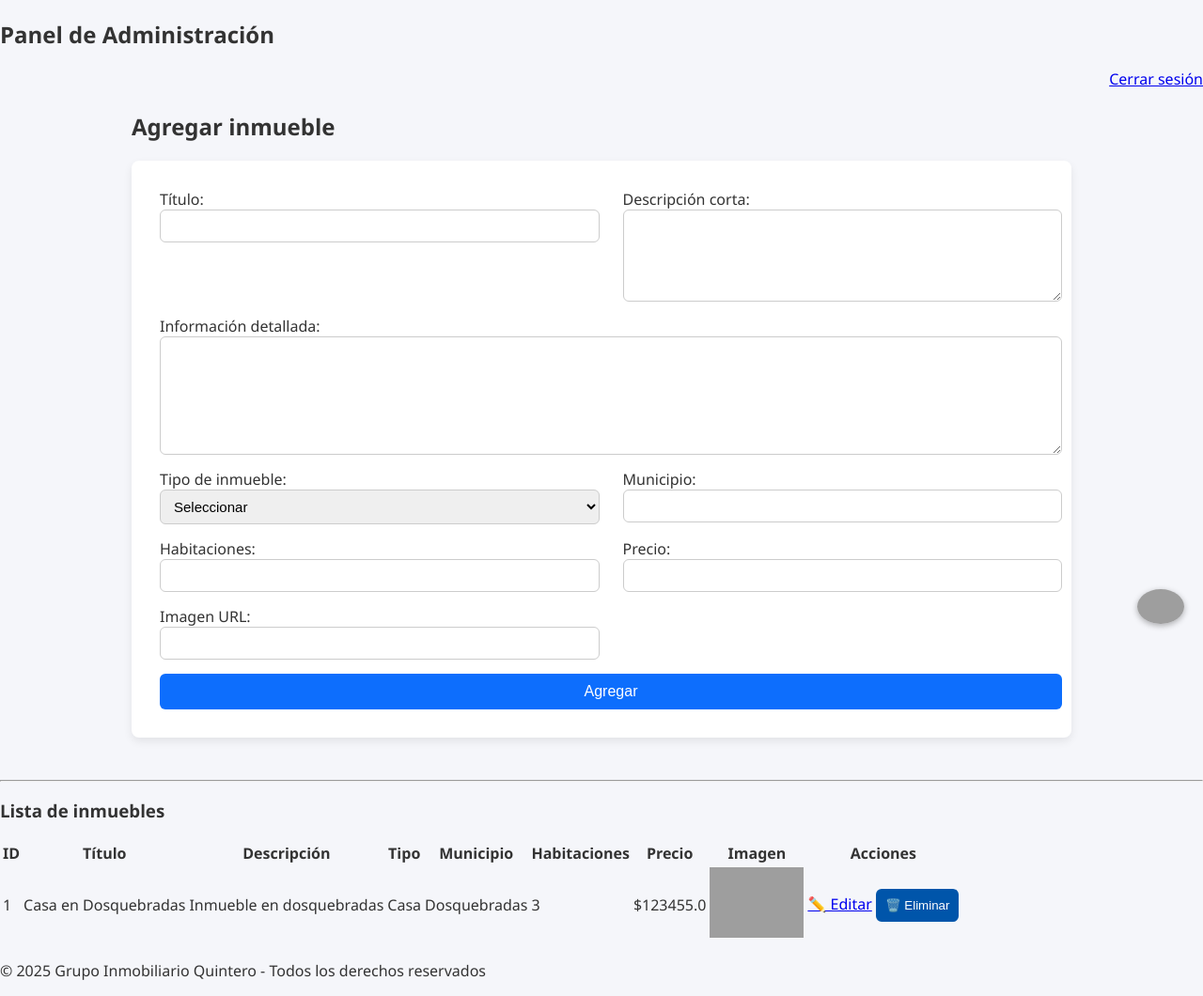
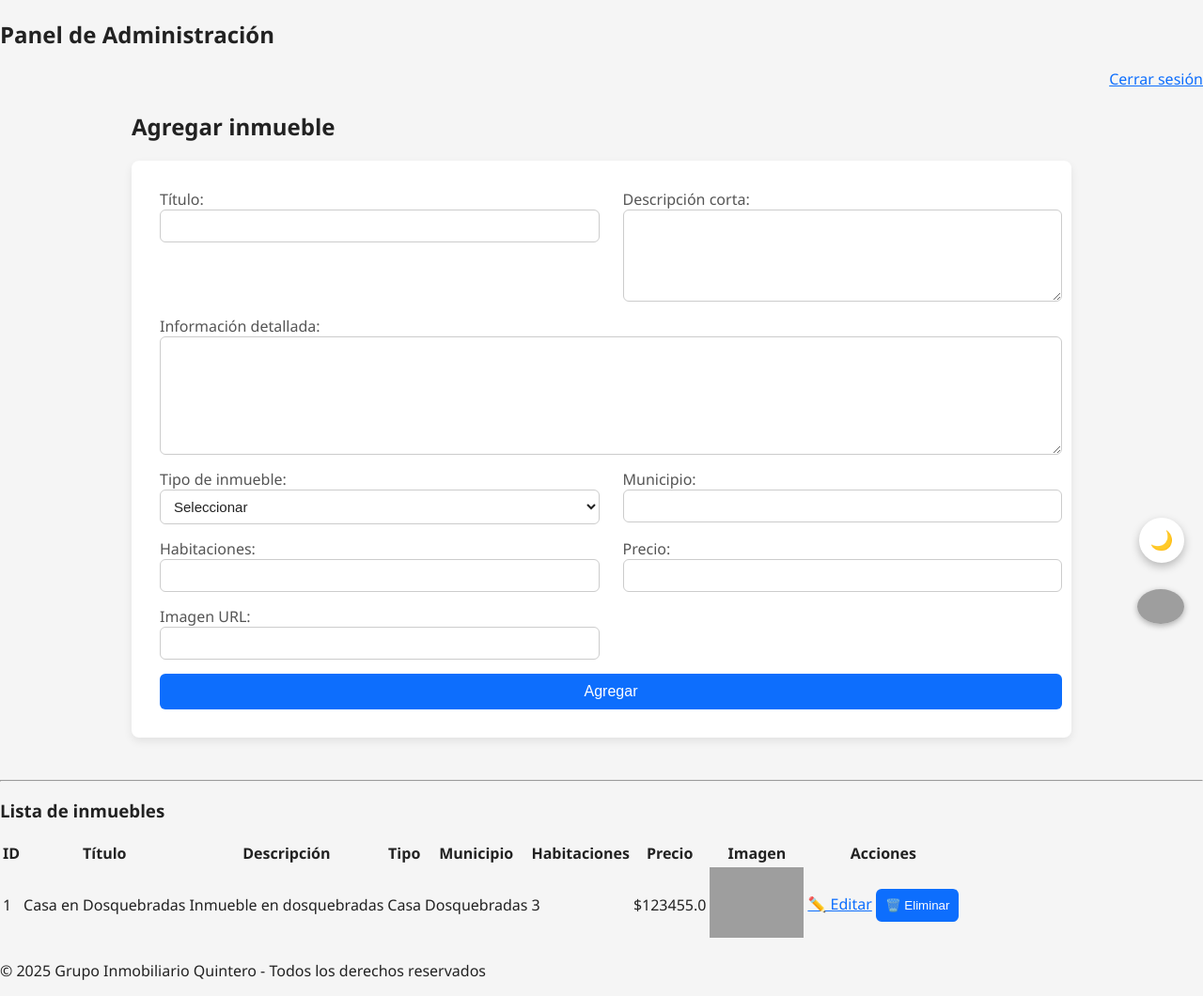
Before and after one commit to camilov04/grupo-inmobiliario-quintero, a Flask app: page /admin in a window 1280 px wide. Shown: the part 111-1171 px from the top of the page at 94% size. Run offline with Flask 3, Linux system fonts and the light colour scheme; the visitor is signed in with stand-in values (Sample User, id 1); data comes from the database, SQL or seed files in the repository; grey boxes are pictures that could not be loaded.

Commit message:
dark mode
Se implementa botón de modo obscuro para mejoras visuales

```diff
--- a/grupo_inmobiliario_quintero/static/style.css
+++ b/grupo_inmobiliario_quintero/static/style.css
@@ -251,3 +251,107 @@ body.login-page {
         grid-template-columns: 1fr;
     }
 }
+
+/* ===========================
+   VARIABLES MODO CLARO / OSCURO
+   =========================== */
+
+:root {
+    --bg-color: #f5f5f5;
+    --card-bg: #ffffff;
+    --text-color: #222;
+    --text-muted: #555;
+    --border-color: #ddd;
+    --primary: #0d6efd;
+    --primary-hover: #0b5ed7;
+}
+
+/* Modo oscuro */
+.dark-mode {
+    --bg-color: #121212;
+    --card-bg: #1e1e1e;
+    --text-color: #eaeaea;
+    --text-muted: #aaaaaa;
+    --border-color: #333;
+    --primary: #4dabf7;
+    --primary-hover: #339af0;
+}
+
+/* ===========================
+   ESTILOS GENERALES
+   =========================== */
+
+body {
+    background-color: var(--bg-color);
+    color: var(--text-color);
+    transition: background-color 0.3s ease, color 0.3s ease;
+}
+
+/* Cards / contenedores */
+.admin-card,
+.card,
+.container,
+.box {
+    background: var(--card-bg);
+    border-radius: 8px;
+    transition: background-color 0.3s ease;
+}
+
+/* Textos secundarios */
+small,
+.muted,
+label {
+    color: var(--text-muted);
+}
+
+/* Inputs */
+input,
+textarea,
+select {
+    background: var(--card-bg);
+    color: var(--text-color);
+    border: 1px solid var(--border-color);
+}
+
+input::placeholder,
+textarea::placeholder {
+    color: var(--text-muted);
+}
+
+/* Botones */
+button {
+    background: var(--primary);
+    color: #fff;
+}
+
+button:hover {
+    background: var(--primary-hover);
+}
+
+/* Links */
+a {
+    color: var(--primary);
+}
+
+a:hover {
+    opacity: 0.85;
+}
+
+/* Botón flotante modo oscuro */
+.dark-toggle {
+    position: fixed;
+    bottom: 90px; /* 👈 lo subimos para no chocar con WhatsApp */
+    right: 20px;
+    z-index: 1000;
+
+    border: none;
+    border-radius: 50%;
+    width: 48px;
+    height: 48px;
+    font-size: 20px;
+    cursor: pointer;
+
+    background: var(--card-bg);
+    color: var(--text-color);
+    box-shadow: 0 4px 10px rgba(0,0,0,0.25);
+}
--- a/grupo_inmobiliario_quintero/templates/base.html
+++ b/grupo_inmobiliario_quintero/templates/base.html
@@ -7,6 +7,10 @@
     <link rel="stylesheet" href="{{ url_for('static', filename='style.css') }}">
 </head>
 <body>
+<button id="darkModeToggle" class="dark-toggle">
+    🌙
+</button>
+
     <header>
         <h1>Grupo Inmobiliario Quintero</h1>
         <nav>
@@ -29,6 +33,28 @@
         <img src="https://cdn-icons-png.flaticon.com/512/124/124034.png" alt="WhatsApp" width="50">
     </a>
 
+<script>
+    const toggle = document.getElementById("darkModeToggle");
+    const body = document.body;
+
+    // Cargar preferencia guardada
+    if (localStorage.getItem("darkMode") === "enabled") {
+        body.classList.add("dark-mode");
+        toggle.textContent = "☀️";
+    }
+
+    toggle.addEventListener("click", () => {
+        body.classList.toggle("dark-mode");
+
+        if (body.classList.contains("dark-mode")) {
+            localStorage.setItem("darkMode", "enabled");
+            toggle.textContent = "☀️";
+        } else {
+            localStorage.setItem("darkMode", "disabled");
+            toggle.textContent = "🌙";
+        }
+    });
+</script>
 
 </body>
 </html>
```
